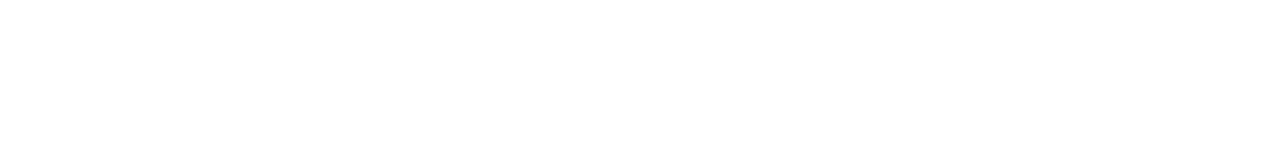
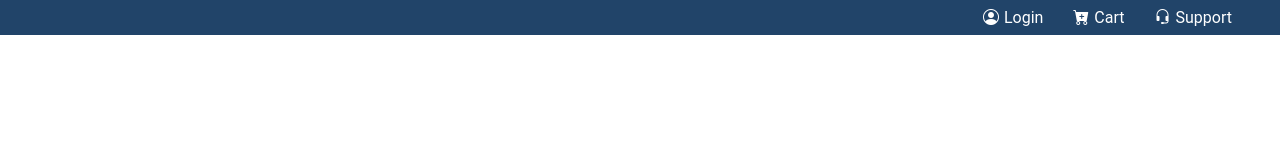
Before and after one commit to sohebshaikh1122/kisan-ecommerce, a plain HTML site: page index.html in a window 1280 px wide. Drawn offline with nearby package versions, Linux system fonts and the light colour scheme.

Commit message:
using Flex-Box property In  Navigation section
using Flex-Box property In  Navigation section

```diff
--- a/index.html
+++ b/index.html
@@ -10,6 +10,20 @@
     <link rel="stylesheet" href="https://cdn.jsdelivr.net/npm/bootstrap-icons@1.3.0/font/bootstrap-icons.css">
 </head>
 <body>
-
+    <!-- navigation section -->
+    <section id="nav-bar">
+        <div>
+            <i class="bi bi-person-circle"></i>
+            <span>Login</span>
+        </div>
+        <div>
+            <i class="bi bi-cart-plus-fill"></i>
+            <span>Cart</span>
+        </div>
+        <div id="suport">
+            <i class="bi bi-headset"></i>
+            <span>Support</span>
+        </div>
+    </section>
 </body>
 </html>
--- a/style.css
+++ b/style.css
@@ -1,8 +1,34 @@
-# kisan-ecommerce
-
-This is the e-commerce website for kisan products like veggies, dairy products and fresh fruitsThis is the e-commerce website for kisan products like veggies, dairy products and fresh fruits/* CDN Link : Google Font Families */
+/* CDN Link : Google Font Families */
 /* Font Families name
  font-family: "Poppins", serif;
  font-family: "Roboto", serif;
 */
-@import url('https://fonts.googleapis.com/css2?family=Poppins&family=Roboto&display=swap');
+@import url('https://fonts.googleapis.com/css2?family=Poppins&family=Roboto+Slab:wght@100..900&display=swap');
+
+*
+{
+    margin: 0;
+    padding: 0;
+    box-sizing: border-box;
+    font-family: "Roboto", serif;
+}
+#nav-bar
+{
+    display: flex;
+    justify-content: end;
+    gap: 30px;
+    padding: 8px;
+    color: #FFFFFF;
+    background-color: #214469;
+}
+#nav-bar div
+{
+    display: flex;
+    gap: 5px;
+    align-items: center;
+
+}
+#suport
+{
+   padding-right: 40px;
+}
```
